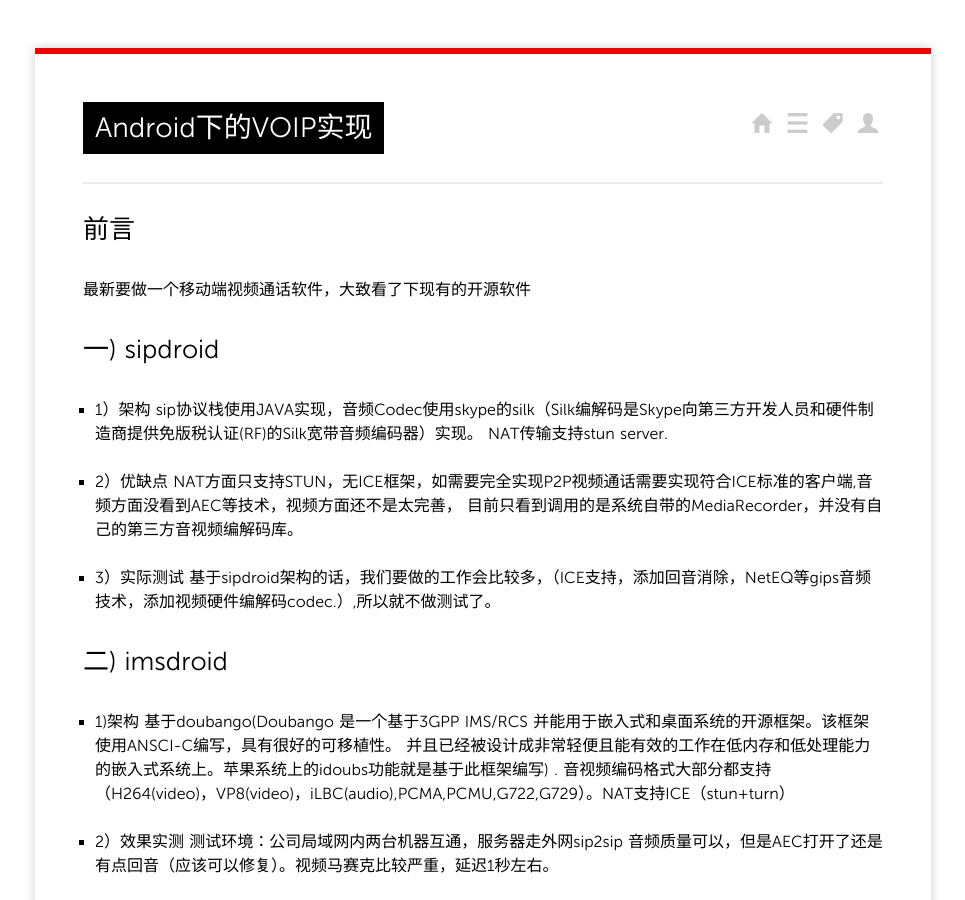
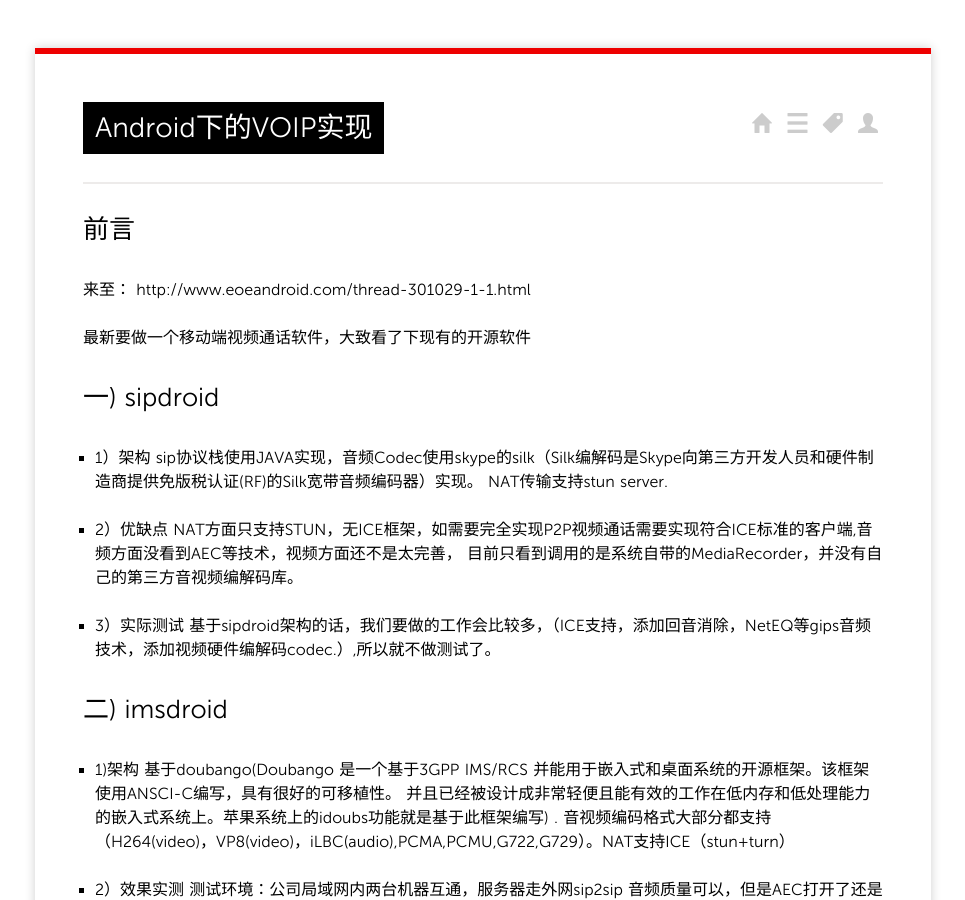
Before and after one commit to fengyr/blog, a Jekyll site: the page built from _posts/2014/2014-04-19-Android下的VOIP实现.md, in a window 1280 px wide and 900 px high. Shown: the whole window, without its empty margins (157-1122 px from the left). Built offline with Jekyll 4.4.1, drawn with Linux system fonts in a browser that asks for light colours; Markdown is read by kramdown in place of the engine named in the settings.

Commit message:
加入文章来源 	2014-04-19-Android下的VOIP实现.md

```diff
--- a/_posts/2014/2014-04-19-Android下的VOIP实现.md
+++ b/_posts/2014/2014-04-19-Android下的VOIP实现.md
@@ -9,6 +9,8 @@
 
 
 ##前言
+来至：	http://www.eoeandroid.com/thread-301029-1-1.html
+
 最新要做一个移动端视频通话软件，大致看了下现有的开源软件
 
 ##一) sipdroid
```
